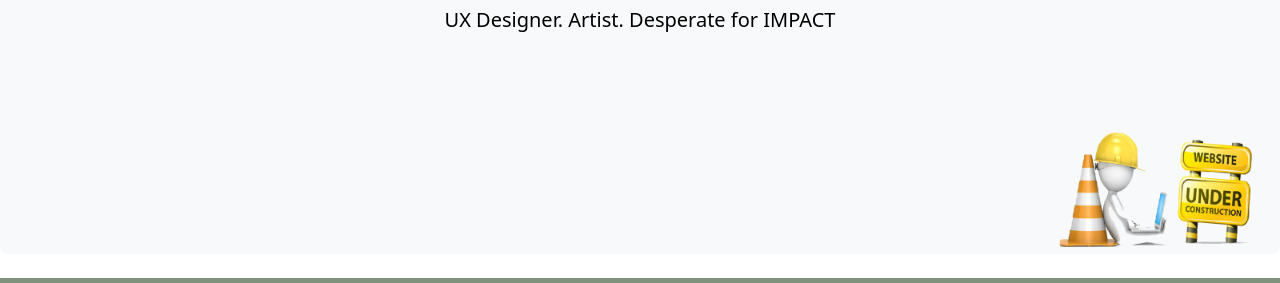
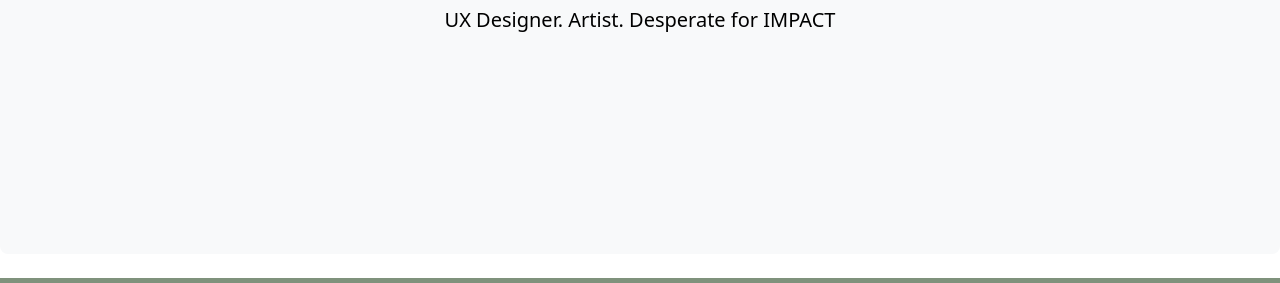
Before and after one commit to eawang23/eawang, a plain HTML site: page index.html in a window 1280 px wide. Shown: the part 517-800 px from the top of the page. Drawn offline with nearby package versions, Linux system fonts and the light colour scheme.

Commit message:
Update index.html

```diff
--- a/index.html
+++ b/index.html
@@ -46,8 +46,8 @@
           <div class="container-fluid py-5">
               <h1 class="display-5">ERICA</h1>
               <p class="lead">UX Designer. Artist. Desperate for IMPACT</p>
-             <img src="images/construction.png" alt="" class="position-absolute bottom-0 end-0 m-4" style="width: 200px; height: auto;">
-
+<!--              <img src="images/construction.png" alt="" class="position-absolute bottom-0 end-0 m-4" style="width: 200px; height: auto;">
+ -->
             </div>
         </div>
     </div>
```
